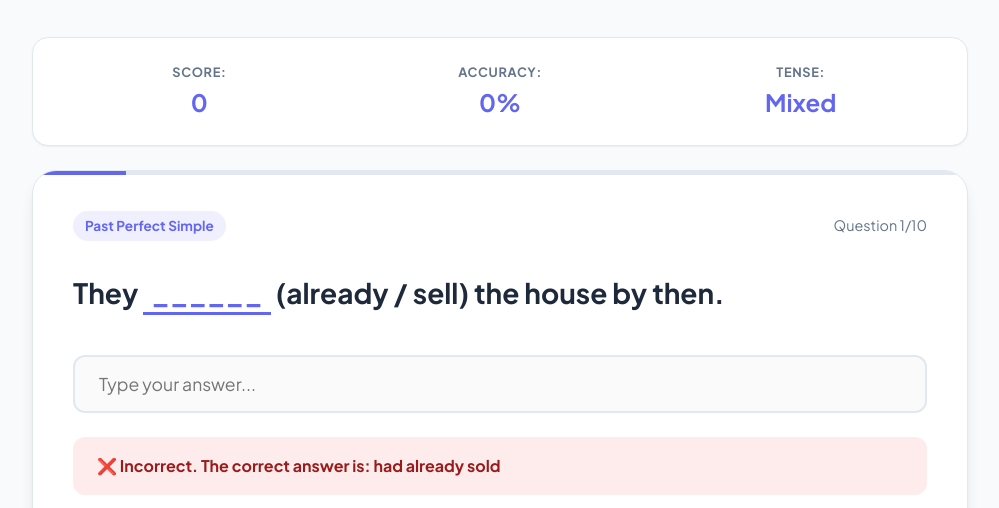
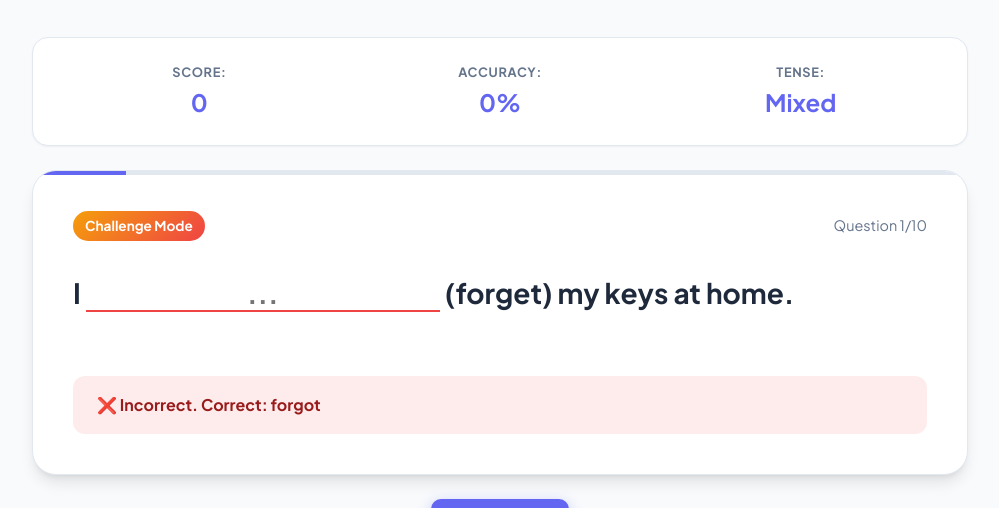
Before and after one commit to mingliu-create/past_tense_practice, a website built with Vite: page index.html in a window 1280 px wide. Both pictures are taken after a click on the button "Check". Shown: the part 292-800 px from the top of the page, without its empty margins (140-1139 px from the left). Built offline with nearby package versions, Linux system fonts and the light colour scheme.

Commit message:
feat: add multiple choice, dual blanks, and challenge mode with no hints

```diff
--- a/main.js
+++ b/main.js
@@ -4,64 +4,43 @@
 
 const QUESTION_BANK = {
   simple: [
-    { s: "He ______ (buy) a new car last week.", v: "buy", a: "bought" },
-    { s: "They ______ (visit) Paris in 2019.", v: "visit", a: "visited" },
-    { s: "I ______ (see) that movie yesterday.", v: "see", a: "saw" },
-    { s: "She ______ (not / go) to the party on Friday.", v: "not go", a: "did not go" },
-    { s: "We ______ (eat) dinner at 8 PM.", v: "eat", a: "ate" },
-    { s: "Did you ______ (finish) your homework?", v: "finish", a: "finish" },
-    { s: "It ______ (rain) heavily last night.", v: "rain", a: "rained" },
-    { s: "My parents ______ (meet) in college.", v: "meet", a: "met" },
-    { s: "Who ______ (invent) the telephone?", v: "invent", a: "invented" },
-    { s: "The sun ______ (shine) brightly all day.", v: "shine", a: "shone" },
-    { s: "I ______ (forget) my keys at home.", v: "forget", a: "forgot" },
-    { s: "They ______ (win) the championship game.", v: "win", a: "won" },
-    { s: "He ______ (speak) to the teacher after class.", v: "speak", a: "spoke" },
-    { s: "We ______ (dance) all night long.", v: "dance", a: "danced" },
-    { s: "The plane ______ (land) safely on time.", v: "land", a: "landed" },
-    { s: "I ______ (write) a letter to my grandmother.", v: "write", a: "wrote" },
-    { s: "She ______ (tell) me a secret.", v: "tell", a: "told" },
-    { s: "They ______ (build) this house in 1950.", v: "build", a: "built" },
-    { s: "We ______ (drink) some tea after dinner.", v: "drink", a: "drank" },
-    { s: "He ______ (run) five miles this morning.", v: "run", a: "ran" }
+    { type: "input", s: "He ______ (buy) a new car last week.", a: ["bought"] },
+    { type: "input", s: "They ______ (visit) Paris in 2019.", a: ["visited"] },
+    { type: "choice", s: "I ______ that movie yesterday.", choices: ["see", "saw", "had seen", "was seeing"], a: ["saw"] },
+    { type: "input", s: "She ______ (not / go) to the party on Friday.", a: ["did not go"] },
+    { type: "input", s: "We ______ (eat) dinner at 8 PM.", a: ["ate"] },
+    { type: "choice", s: "Did you ______ your homework?", choices: ["finish", "finished", "had finished", "finishing"], a: ["finish"] },
+    { type: "input", s: "It ______ (rain) heavily last night.", a: ["rained"] },
+    { type: "input", s: "My parents ______ (meet) in college.", a: ["met"] },
+    { type: "choice", s: "The sun ______ brightly all day.", choices: ["shine", "shone", "shined", "shining"], a: ["shone"] },
+    { type: "input", s: "I ______ (forget) my keys at home.", a: ["forgot"] }
   ],
   perfect: [
-    { s: "She ______ (finish) her work before I arrived.", v: "finish", a: "had finished" },
-    { s: "By the time we got there, the movie ______ (start).", v: "start", a: "had started" },
-    { s: "I recognized him because I ______ (see) him before.", v: "see", a: "had seen" },
-    { s: "They ______ (never / be) to London until last year.", v: "never be", a: "had never been" },
-    { s: "The bus ______ (already / leave) when we reached the station.", v: "already leave", a: "had already left" },
-    { s: "He was tired because he ______ (work) all day.", v: "work", a: "had worked" },
-    { s: "The house was quiet because everyone ______ (go) to bed.", v: "go", a: "had gone" },
-    { s: "She realized she ______ (lose) her wallet.", v: "lose", a: "had lost" },
-    { s: "We ______ (not / eat) anything all day, so we were hungry.", v: "not eat", a: "had not eaten" },
-    { s: "The crops died because it ______ (not / rain) for months.", v: "not rain", a: "had not rained" },
-    { s: "Had you ______ (ever / hear) that song before tonight?", v: "ever hear", a: "ever heard" },
-    { s: "They ______ (finish) the marathon before sunset.", v: "finish", a: "had finished" },
-    { s: "I ______ (save) enough money for the trip.", v: "save", a: "had saved" },
-    { s: "We ______ (live) there for ten years when they moved.", v: "live", a: "had lived" },
-    { s: "He ______ (just / arrive) when the meeting started.", v: "just arrive", a: "had just arrived" },
-    { s: "She ______ (study) French before she moved to Paris.", v: "study", a: "had studied" },
-    { s: "They ______ (already / sell) the house by then.", v: "already sell", a: "had already sold" }
+    { type: "input", s: "She ______ (finish) her work before I arrived.", a: ["had finished"] },
+    { type: "choice", s: "By the time we got there, the movie ______.", choices: ["starts", "started", "had started", "has started"], a: ["had started"] },
+    { type: "input", s: "I recognized him because I ______ (see) him before.", a: ["had seen"] },
+    { type: "input", s: "They ______ (never / be) to London until last year.", a: ["had never been"] },
+    { type: "choice", s: "The bus ______ when we reached the station.", choices: ["already left", "had already left", "has already left", "already leaves"], a: ["had already left"] },
+    { type: "input", s: "He was tired because he ______ (work) all day.", a: ["had worked"] },
+    { type: "input", s: "The house was quiet because everyone ______ (go) to bed.", a: ["had gone"] }
   ],
   continuous: [
-    { s: "He ______ (wait) for an hour when the bus finally came.", v: "wait", a: "had been waiting" },
-    { s: "The children ______ (play) outside all afternoon before it rained.", v: "play", a: "had been playing" },
-    { s: "She ______ (study) for years before she got her degree.", v: "study", a: "had been studying" },
-    { s: "How long ______ you ______ (look) for a job before you found one?", v: "look", a: "had you been looking" },
-    { s: "They ______ (travel) for months before they ran out of money.", v: "travel", a: "had been traveling" },
-    { s: "I ______ (work) at that company for 5 years when it closed.", v: "work", a: "had been working" },
-    { s: "The phone ______ (ring) for several minutes before I answered it.", v: "ring", a: "had been ringing" },
-    { s: "We ______ (drive) for two hours when we realized we were lost.", v: "drive", a: "had been driving" },
-    { s: "The athletes ______ (train) hard since January.", v: "train", a: "had been training" },
-    { s: "She was out of breath because she ______ (run).", v: "run", a: "had been running" },
-    { s: "The fire ______ (burn) for hours before the firefighters arrived.", v: "burn", a: "had been burning" },
-    { s: "He ______ (learn) Japanese for three years.", v: "learn", a: "had been learning" },
-    { s: "I ______ (wait) for the news all morning.", v: "wait", a: "had been waiting" },
-    { s: "They ______ (work) in the garden before it started to snow.", v: "work", a: "had been working" },
-    { s: "She ______ (cry) because she lost her toy.", v: "cry", a: "had been crying" }
+    { type: "input", s: "He ______ (wait) for an hour when the bus finally came.", a: ["had been waiting"] },
+    { type: "input", s: "The children ______ (play) outside all afternoon before it rained.", a: ["had been playing"] },
+    { type: "choice", s: "She ______ for years before she got her degree.", choices: ["studied", "had been studying", "has studied", "was studying"], a: ["had been studying"] },
+    { type: "input", s: "They ______ (travel) for months before they ran out of money.", a: ["had been traveling"] },
+    { type: "choice", s: "The phone ______ for several minutes before I answered it.", choices: ["rang", "had been ringing", "was ringing", "had rung"], a: ["had been ringing"] }
+  ],
+  mixed: [
+    { type: "input", s: "After she ______ (finish) her homework, she ______ (go) to sleep.", a: ["had finished", "went"] },
+    { type: "input", s: "They ______ (live) in Kyoto for 5 years before they ______ (move) to Tokyo.", a: ["had lived", "moved"] },
+    { type: "input", s: "The man ______ (realize) that he ______ (lose) his wallet.", a: ["realized", "had lost"] },
+    { type: "input", s: "When the teacher ______ (arrive), the students ______ (wait) for 10 minutes.", a: ["arrived", "had been waiting"] },
+    { type: "input", s: "I ______ (see) that he ______ (be) crying.", a: ["saw", "had been"] },
+    { type: "input", s: "By the time the firemen ______ (arrive), the house ______ (burn) for hours.", a: ["arrived", "had been burning"] }
   ]
 };
+
 
 const UI = {
   app: document.getElementById("app"),
@@ -106,7 +85,8 @@ function generateQuestions() {
     const s = QUESTION_BANK.simple.map(q => ({ ...q, category: "Past Simple" }));
     const p = QUESTION_BANK.perfect.map(q => ({ ...q, category: "Past Perfect Simple" }));
     const c = QUESTION_BANK.continuous.map(q => ({ ...q, category: "Past Perfect Continuous" }));
-    pool = [...s, ...p, ...c];
+    const m = QUESTION_BANK.mixed.map(q => ({ ...q, category: "Mixed Past Tense" }));
+    pool = [...s, ...p, ...c, ...m];
   } else {
     const cat = state.currentTense === "simple" ? "Past Simple" :
                 state.currentTense === "perfect" ? "Past Perfect Simple" :
@@ -127,12 +107,50 @@ function updateUI() {
   const q = state.currentQuestions[state.currentIndex];
   if (!q) return;
 
-  // Question Text
-  UI.text.innerHTML = q.s.replace("______", `<span class="blank">______</span>`);
-  UI.category.innerText = q.category;
+  // 1. Hint removal
+  if (state.currentTense === "mixed") {
+    UI.category.innerText = "Challenge Mode";
+    UI.category.classList.add("challenge");
+  } else {
+    UI.category.innerText = q.category;
+    UI.category.classList.remove("challenge");
+  }
+
+  // 2. Question Text & Dynamic Inputs
+  let questionHTML = q.s;
+  let blankCount = 0;
+
+  if (q.type === "input") {
+    questionHTML = q.s.replace(/______/g, () => {
+      blankCount++;
+      return `<input type="text" class="inline-input" data-index="${blankCount - 1}" placeholder="..." autocomplete="off">`;
+    });
+    UI.text.innerHTML = questionHTML;
+    UI.input.classList.add("hidden");
+    UI.submitBtn.classList.remove("hidden");
+
+    const firstInput = UI.text.querySelector('input');
+    if (firstInput) firstInput.focus();
+  } else if (q.type === "choice") {
+    UI.text.innerHTML = q.s.replace("______", `<span class="blank">______</span>`);
+
+    // Create choice buttons
+    const choiceContainer = document.createElement("div");
+    choiceContainer.className = "choice-grid";
+    q.choices.forEach(choice => {
+      const btn = document.createElement("button");
+      btn.className = "choice-btn";
+      btn.innerText = choice;
+      btn.onclick = () => checkChoice(choice);
+      choiceContainer.appendChild(btn);
+    });
+    UI.text.appendChild(choiceContainer);
+
+    UI.input.classList.add("hidden");
+    UI.submitBtn.classList.add("hidden");
+  }
+
   UI.index.innerText = `Question ${state.currentIndex + 1}/10`;
-
-  // Progress
   UI.progressBar.style.width = `${((state.currentIndex + 1) / 10) * 100}%`;
 
   // Stats
@@ -141,37 +159,60 @@ function updateUI() {
   UI.accuracy.innerText = `${acc}%`;
   UI.currentTense.innerText = state.currentTense.charAt(0).toUpperCase() + state.currentTense.slice(1);
 
-  // Input
-  UI.input.value = "";
-  UI.input.focus();
-
   // Feedback & Buttons
   UI.feedback.classList.add("hidden");
   UI.nextBtn.classList.add("hidden");
-  UI.submitBtn.classList.remove("hidden");
-  UI.input.disabled = false;
+}
+
+function checkChoice(choice) {
+  const q = state.currentQuestions[state.currentIndex];
+  const isCorrect = choice.toLowerCase() === q.a[0].toLowerCase();
+  finishQuestion(isCorrect, q.a.join(", "));
 }
 
 function checkAnswer() {
-  const userAns = UI.input.value.trim().toLowerCase();
-  const correctAns = state.currentQuestions[state.currentIndex].a.toLowerCase();
+  const q = state.currentQuestions[state.currentIndex];
+  if (q.type !== "input") return;
 
+  const inputs = UI.text.querySelectorAll(".inline-input");
+  let allCorrect = true;
+  let userAnswers = [];
+
+  inputs.forEach((input, i) => {
+    const val = input.value.trim().toLowerCase();
+    userAnswers.push(val);
+    if (val !== q.a[i].toLowerCase()) {
+      allCorrect = false;
+      input.classList.add("error");
+    } else {
+      input.classList.add("success");
+    }
+  });
+
+  finishQuestion(allCorrect, q.a.join(" / "));
+}
+
+function finishQuestion(isCorrect, correctStr) {
   state.totalAnswered++;
 
   UI.feedback.classList.remove("hidden");
-  UI.input.disabled = true;
   UI.submitBtn.classList.add("hidden");
   UI.nextBtn.classList.remove("hidden");
 
-  if (userAns === correctAns) {
+  // Disable all inputs/buttons
+  const inputs = UI.text.querySelectorAll(".inline-input");
+  inputs.forEach(i => i.disabled = true);
+  const choiceBtns = UI.text.querySelectorAll(".choice-btn");
+  choiceBtns.forEach(b => b.disabled = true);
+
+  if (isCorrect) {
     state.score += 10;
     state.correctCount++;
     UI.feedback.className = "feedback correct";
     UI.feedback.innerText = "✨ Correct! Well done.";
-    UI.quizCard.classList.remove("shake");
   } else {
     UI.feedback.className = "feedback incorrect";
-    UI.feedback.innerText = `❌ Incorrect. The correct answer is: ${state.currentQuestions[state.currentIndex].a}`;
+    UI.feedback.innerText = `❌ Incorrect. Correct: ${correctStr}`;
     UI.quizCard.classList.add("shake");
     setTimeout(() => UI.quizCard.classList.remove("shake"), 400);
   }
--- a/style.css
+++ b/style.css
@@ -227,10 +227,76 @@ main {
 
 .blank {
   display: inline-block;
-  min-width: 120px;
-  border-bottom: 3px solid var(--primary);
+  min-width: 60px;
+  border-bottom: 2px solid var(--primary);
   padding: 0 0.5rem;
   color: var(--primary);
+}
+
+.inline-input {
+  display: inline-block;
+  width: auto;
+  min-width: 140px;
+  background: transparent;
+  border: none;
+  border-bottom: 2px solid var(--primary);
+  color: var(--primary);
+  font-family: inherit;
+  font-size: inherit;
+  font-weight: 700;
+  text-align: center;
+  padding: 0 5px;
+  transition: var(--transition);
+}
+
+.inline-input:focus {
+  outline: none;
+  background: rgba(99, 102, 241, 0.05);
+  border-bottom-width: 4px;
+}
+
+.inline-input.error {
+  color: #ef4444;
+  border-bottom-color: #ef4444;
+}
+
+.inline-input.success {
+  color: #10b981;
+  border-bottom-color: #10b981;
+}
+
+.choice-grid {
+  display: grid;
+  grid-template-columns: repeat(2, 1fr);
+  gap: 1rem;
+  margin-top: 2rem;
+}
+
+.choice-btn {
+  padding: 1rem;
+  background: var(--card-bg);
+  border: 2px solid var(--border-color);
+  border-radius: 12px;
+  color: var(--text-primary);
+  font-weight: 600;
+  cursor: pointer;
+  transition: var(--transition);
+}
+
+.choice-btn:hover:not(:disabled) {
+  border-color: var(--primary);
+  background: rgba(99, 102, 241, 0.05);
+  transform: translateY(-2px);
+}
+
+.choice-btn:disabled {
+  cursor: not-allowed;
+  opacity: 0.7;
+}
+
+.category.challenge {
+  background: linear-gradient(135deg, #f59e0b, #ef4444);
+  color: white;
 }
 
 .input-area {
```
